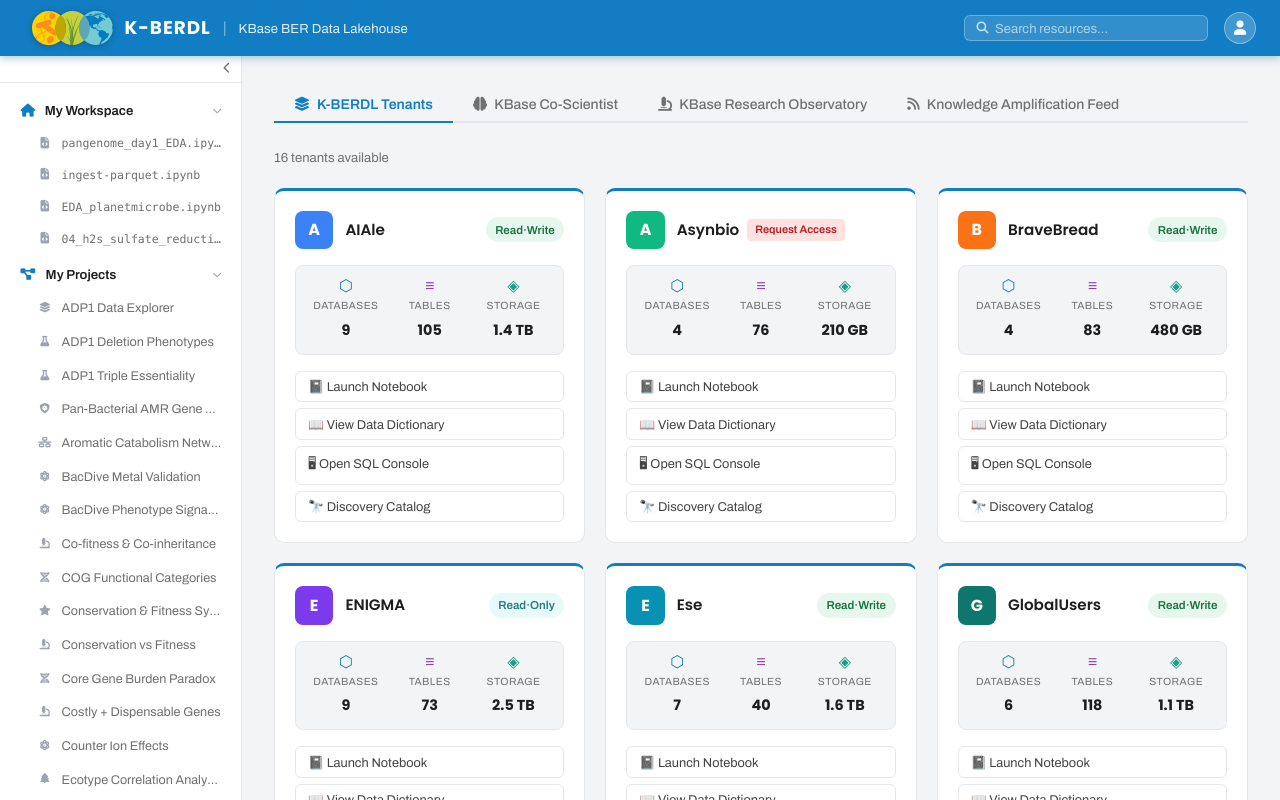
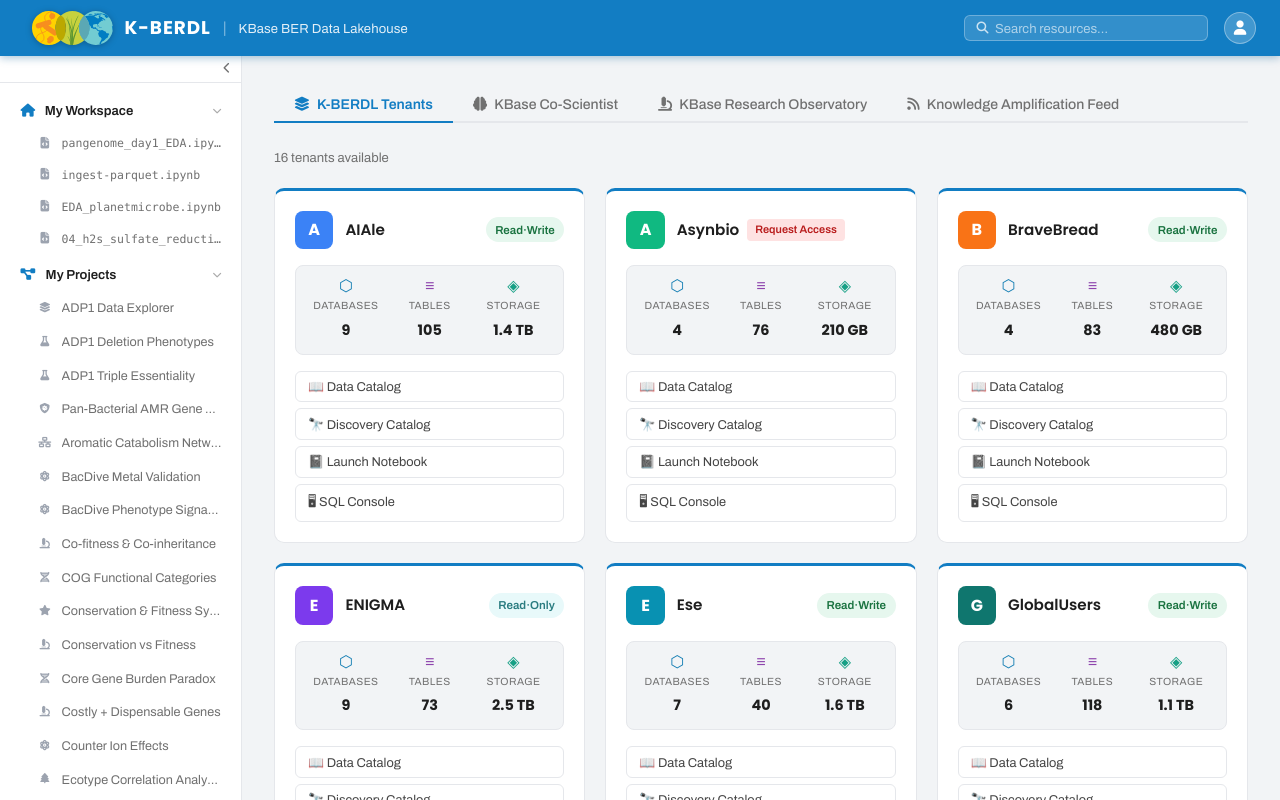
Before and after one commit to gazimahmud/kberdl-ngen, a React (Vite) app in the folder frontend/: page /#/ in a window 1280 px wide. Shown: the top 800 px of the page. Built offline with nearby package versions, Linux system fonts and the light colour scheme; sample sign-in values are in the browser's storage.

Commit message:
Reorder tenant card actions: Data Catalog, Discovery Catalog, Launch Notebook, SQL Console
Co-Authored-By: Claude Sonnet 4.6 <noreply@anthropic.com>

```diff
--- a/frontend/src/pages/WorkspacePage.tsx
+++ b/frontend/src/pages/WorkspacePage.tsx
@@ -115,17 +115,17 @@ function TenantCard({ tenant, onViewDictionary, onOpenConsole }: { tenant: strin
       </div>
 
       <div className="tc-actions">
+        <button className="tc-action" onClick={onViewDictionary}>
+          📖 Data Catalog
+        </button>
+        <button className="tc-action" onClick={() => navigate(`/projects?tenant=${tenant}`)}>
+          🔭 Discovery Catalog
+        </button>
         <button className="tc-action" onClick={() => navigate(`/tenants/${tenant}`)}>
           📓 Launch Notebook
         </button>
-        <button className="tc-action" onClick={onViewDictionary}>
-          📖 View Data Dictionary
-        </button>
         <button className="tc-action" onClick={onOpenConsole}>
-          🖥 Open SQL Console
-        </button>
-        <button className="tc-action" onClick={() => navigate(`/projects?tenant=${tenant}`)}>
-          🔭 Discovery Catalog
+          🖥 SQL Console
         </button>
       </div>
     </div>
```
